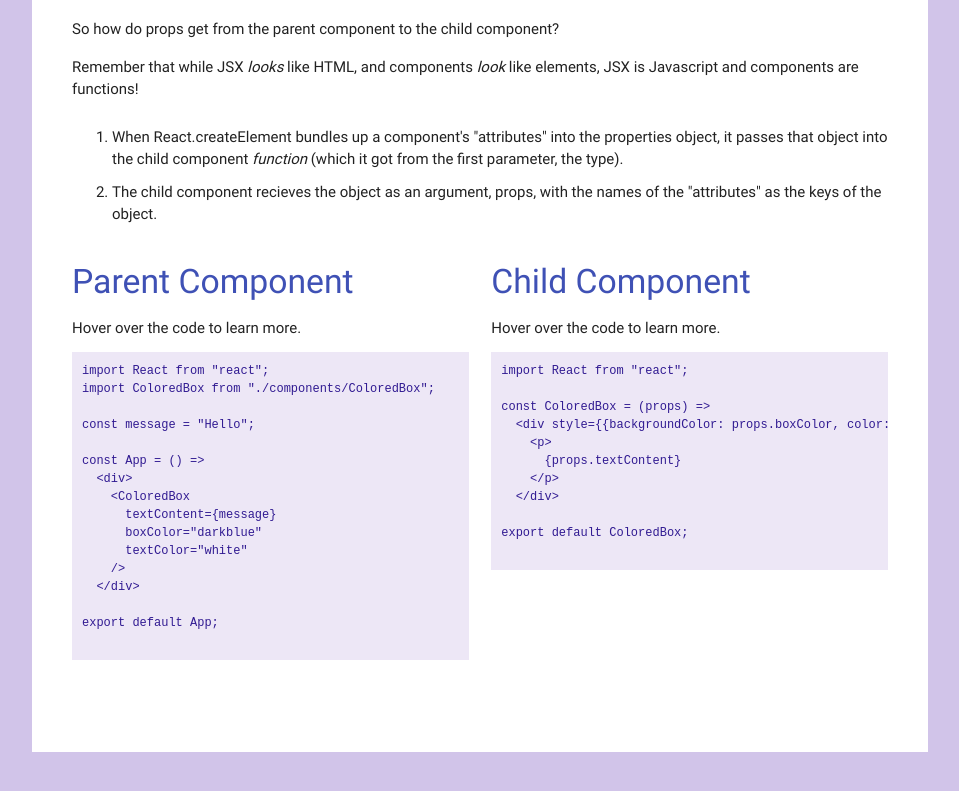
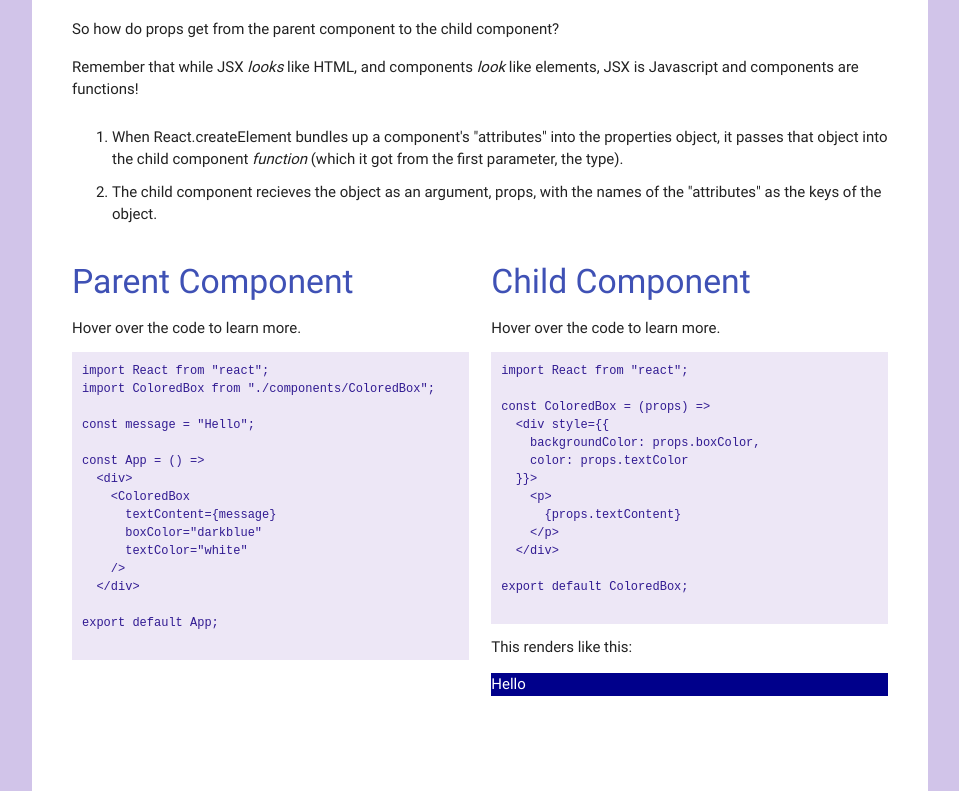
Before and after one commit to iamtheluckyest/coding-diagrams, a plain HTML site: page react-props/index.html in a window 1280 px wide. Shown: the part 1605-2396 px from the top of the page, without its empty margins (160-1119 px from the left). Before the commit the page ends 2357 px from the top, so only its background shows below. Drawn offline with nearby package versions, Linux system fonts and the light colour scheme.

Commit message:
formatting changes in pre code

```diff
--- a/react-props/index.html
+++ b/react-props/index.html
@@ -175,15 +175,24 @@ export default App;
                   <pre class="code-snippet">
 <a class="tooltipped" data-position="bottom" data-delay="40" data-tooltip="We need to import React so that it can interpret the JSX">import React from "react";</a>
 <a class="tooltipped" data-position="bottom" data-delay="40" data-tooltip="Note that we don't need to import the parent component, App. This is because the ColoredBox is imported into App, and all the information ColoredBox needs is passed into it via props.">                             </a>
-<a class="tooltipped" data-match="coloredBox-function" data-position="bottom" data-delay="40" data-tooltip="This is where the ColoredBox function is declared.">const ColoredBox = </a><span data-match="function2">(</span><a class="tooltipped props" data-color="blue lighten-4" data-match="props" data-position="bottom" data-delay="40" data-tooltip="This is where the properties object from the parent, App, gets passed into the child, ColoredBox, when the ColoredBox function is called.">props</a><a class="tooltipped" data-match="function2" data-position="bottom" data-delay="40" data-tooltip="Note the () and =>. This is a function! Once again, the return statement is implied so we don't have it or any {}">) => </a>
-  &lt;div style=<a class="tooltipped" data-match="escape" data-position="bottom" data-delay="40" data-tooltip="The first set of {} is to escape the JSX and make sure this is interpreted as regular Javascript.">{</a><a class="tooltipped" data-match="style" data-position="bottom" data-delay="40" data-tooltip="The second set of {} is because to let React know to interpret the style property as CSS, it needs to be in an object.">{</a><a class="tooltipped" data-position="bottom" data-delay="40" data-tooltip="React needs style attributes to be camel-cased rather than hyphenated so 'background-color' becomes 'backgroundColor'.">backgroundColor</a>: <a class="tooltipped" data-match="boxColor-prop" data-position="bottom" data-delay="40" data-tooltip="This is where the boxColor property we passed into the ColoredBox function is used."><span class="props" data-color="blue lighten-4">props.</span><span class="props" data-color="green darken-1">boxColor</span></a>, color: <a class="tooltipped" data-match="textColor-prop" data-position="bottom" data-delay="40" data-tooltip="This is where the textColor property we passed into the ColoredBox function is used."><span class="props" data-color="blue lighten-4">props.</span><span class="props" data-color="teal">textColor</span></a><span data-match="style">}</span><span data-match="escape">}</span>>
+<a class="tooltipped" data-match="coloredBox-function" data-position="right" data-delay="40" data-tooltip="This is where the ColoredBox function is declared.">const ColoredBox = </a><span data-match="function2">(</span><a class="tooltipped props" data-color="blue lighten-4" data-match="props" data-position="bottom" data-delay="40" data-tooltip="This is where the properties object from the parent, App, gets passed into the child, ColoredBox, when the ColoredBox function is called.">props</a><a class="tooltipped" data-match="function2" data-position="bottom" data-delay="40" data-tooltip="Note the () and =>. This is a function! Once again, the return statement is implied so we don't have it or any {}">) => </a>
+  &lt;div style=<a class="tooltipped" data-match="escape" data-position="right" data-delay="40" data-tooltip="The first set of {} is to escape the JSX and make sure this is interpreted as regular Javascript.">{</a><a class="tooltipped" data-match="style" data-position="right" data-delay="40" data-tooltip="The second set of {} is because to let React know to interpret the style property as CSS, it needs to be in an object.">{</a><a class="tooltipped" data-position="right" data-delay="40" data-tooltip="React needs style attributes to be camel-cased rather than hyphenated so 'background-color' becomes 'backgroundColor'.">
+    backgroundColor</a>: <a class="tooltipped" data-match="boxColor-prop" data-position="right" data-delay="40" data-tooltip="This is where the boxColor property we passed into the ColoredBox function is used."><span class="props" data-color="blue lighten-4">props.</span><span class="props" data-color="green darken-1">boxColor</span></a>,
+    color: <a class="tooltipped" data-match="textColor-prop" data-position="right" data-delay="40" data-tooltip="This is where the textColor property we passed into the ColoredBox function is used."><span class="props" data-color="blue lighten-4">props.</span><span class="props" data-color="teal">textColor</span></a>
+  <span data-match="style">}</span><span data-match="escape">}</span>>
     &lt;p>
-      {<a class="tooltipped" data-match="textContent-prop" data-position="bottom" data-delay="40" data-tooltip="This is where the textContent property we passed into the ColoredBox function is used."><span class="props" data-color="blue lighten-4">props.</span><span class="props" data-color="purple lighten-3">textContent</span></a>}
+      {<a class="tooltipped" data-match="textContent-prop" data-position="right" data-delay="40" data-tooltip="This is where the textContent property we passed into the ColoredBox function is used."><span class="props" data-color="blue lighten-4">props.</span><span class="props" data-color="purple lighten-3">textContent</span></a>}
     &lt;/p>
   &lt;/div>
 
 <a class="tooltipped" data-match="ColoredBox-import-export" data-position="bottom" data-delay="40" data-tooltip="The ColoredBox function is exported here for use wherever it is imported.">export default ColoredBox;</a>
                   </pre>
+                  <div>This renders like this: </div>
+                  <div style="background-color: darkblue; color: white;">
+                    <p>
+                      Hello
+                    </p>
+                  </div>
                 </div> <!-- end .col.m6-->
               </div>
             </div>
```
